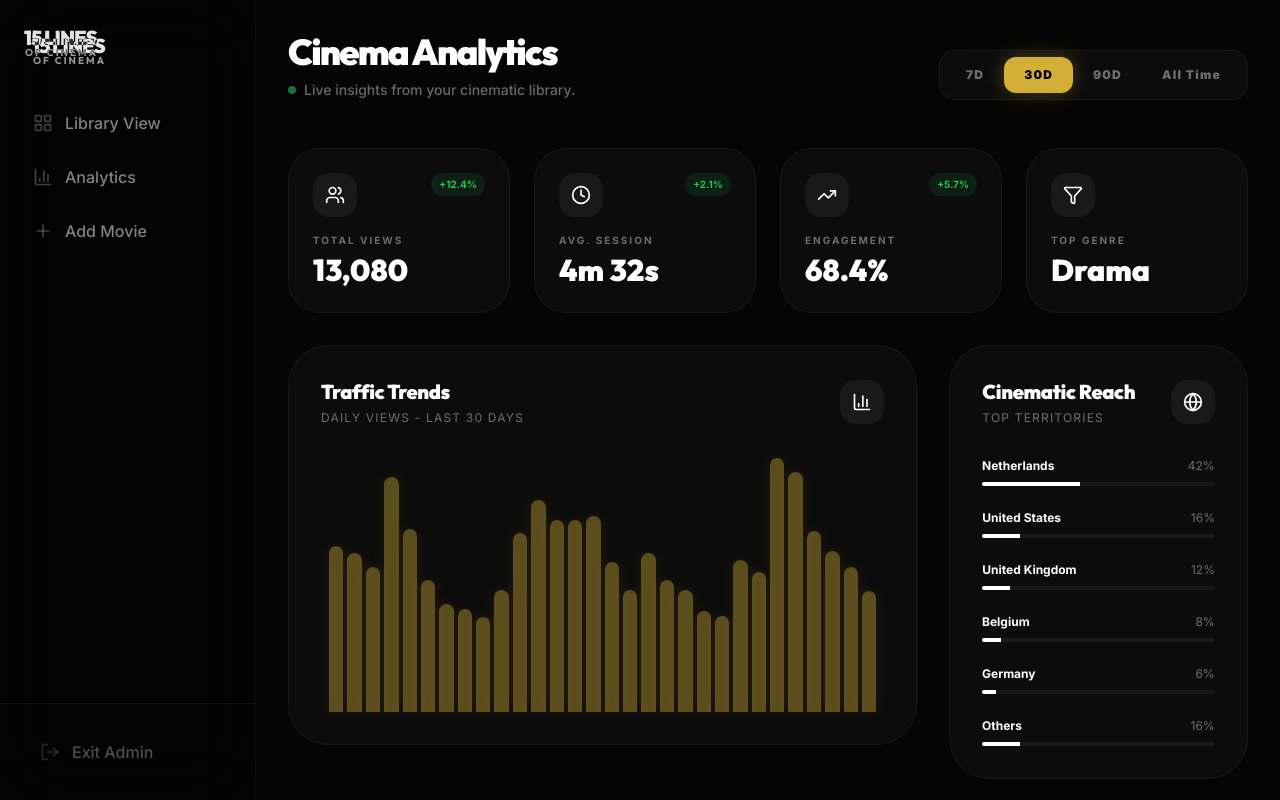
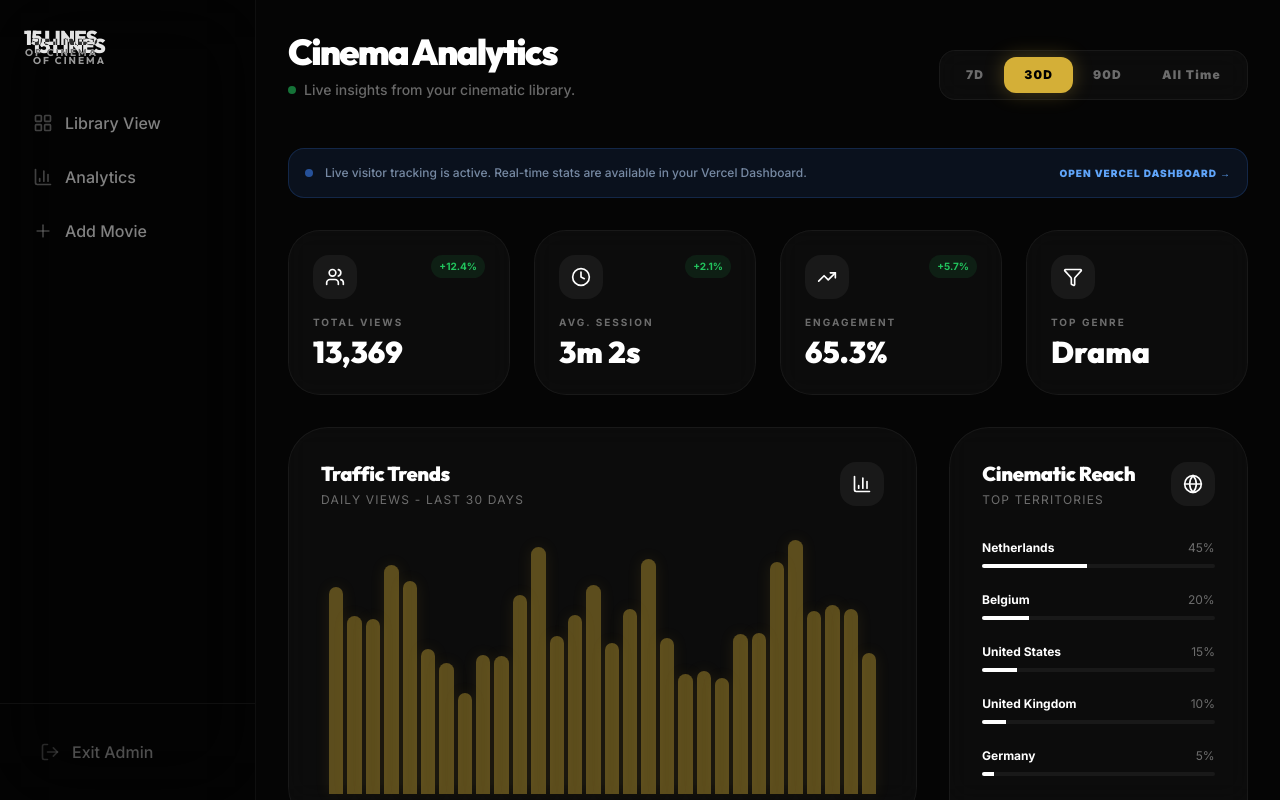
Before and after one commit to nickh90-lab/15-lines-of-cinema, a Next.js app: page /admin/analytics in a window 1280 px wide. Built offline with nearby package versions, Linux system fonts and the light colour scheme; no server answers.

Commit message:
fix: Make analytics more dynamic and link to real Vercel dashboard

```diff
--- a/components/admin/AnalyticsDashboard.tsx
+++ b/components/admin/AnalyticsDashboard.tsx
@@ -22,6 +22,23 @@ export function AnalyticsDashboard({ data }: AnalyticsDashboardProps) {
 
     return (
         <div className="space-y-8 pb-12">
+            <div className="bg-blue-500/10 border border-blue-500/20 p-4 rounded-2xl flex items-center justify-between gap-4 mb-4">
+                <div className="flex items-center gap-3">
+                    <div className="w-2 h-2 rounded-full bg-blue-500 animate-pulse" />
+                    <p className="text-xs text-blue-200/60 font-medium">
+                        Live visitor tracking is active. Real-time stats are available in your Vercel Dashboard.
+                    </p>
+                </div>
+                <a
+                    href="https://vercel.com"
+                    target="_blank"
+                    rel="noopener noreferrer"
+                    className="text-[10px] font-black uppercase tracking-widest text-blue-400 hover:text-blue-300 transition-colors"
+                >
+                    Open Vercel Dashboard →
+                </a>
+            </div>
+
             {/* KPI Grid */}
             <div className="grid grid-cols-1 md:grid-cols-2 lg:grid-cols-4 gap-6">
                 {[
--- a/lib/analytics.ts
+++ b/lib/analytics.ts
@@ -93,21 +93,33 @@ export function getSimulatedAnalytics(movies: Movie[], days: number = 30): Analy
         content.push({ title: "Welcome to 15 Lines", slug: "no-movies", views: 0, avgTime: "0m 0s" });
     }
 
+    const movieCount = movies.length;
+    const viewMultiplier = Math.max(1, movieCount * 0.5); // More movies = more potential traffic in the simulation
+
+    // KPI logic
+    const totalViews = traffic.reduce((acc, curr) => acc + curr.views, 0) * viewMultiplier;
+    const avgSessionBase = 2.5 + Math.random() * 3;
+    const engagementBase = 58 + Math.random() * 15;
+
     return {
         kpis: {
-            totalViews: traffic.reduce((acc, curr) => acc + curr.views, 0),
-            avgSession: days === 7 ? "3m 45s" : "4m 32s",
-            engagementRate: days === 7 ? "62.1%" : "68.4%",
+            totalViews: Math.floor(totalViews),
+            avgSession: `${Math.floor(avgSessionBase)}m ${Math.floor(Math.random() * 60)}s`,
+            engagementRate: `${engagementBase.toFixed(1)}%`,
             topGenre
         },
-        traffic,
+        traffic: traffic.map(t => ({
+            ...t,
+            views: Math.floor(t.views * viewMultiplier),
+            sessions: Math.floor(t.sessions * viewMultiplier)
+        })),
         geo: [
-            { country: "Netherlands", views: 12450, percentage: 42 },
-            { country: "United States", views: 4820, percentage: 16 },
-            { country: "United Kingdom", views: 3540, percentage: 12 },
-            { country: "Belgium", views: 2360, percentage: 8 },
-            { country: "Germany", views: 1770, percentage: 6 },
-            { country: "Others", views: 4720, percentage: 16 }
+            { country: "Netherlands", views: Math.floor(totalViews * 0.45), percentage: 45 },
+            { country: "Belgium", views: Math.floor(totalViews * 0.20), percentage: 20 },
+            { country: "United States", views: Math.floor(totalViews * 0.15), percentage: 15 },
+            { country: "United Kingdom", views: Math.floor(totalViews * 0.10), percentage: 10 },
+            { country: "Germany", views: Math.floor(totalViews * 0.05), percentage: 5 },
+            { country: "Others", views: Math.floor(totalViews * 0.05), percentage: 5 }
         ],
         content
     };
```
